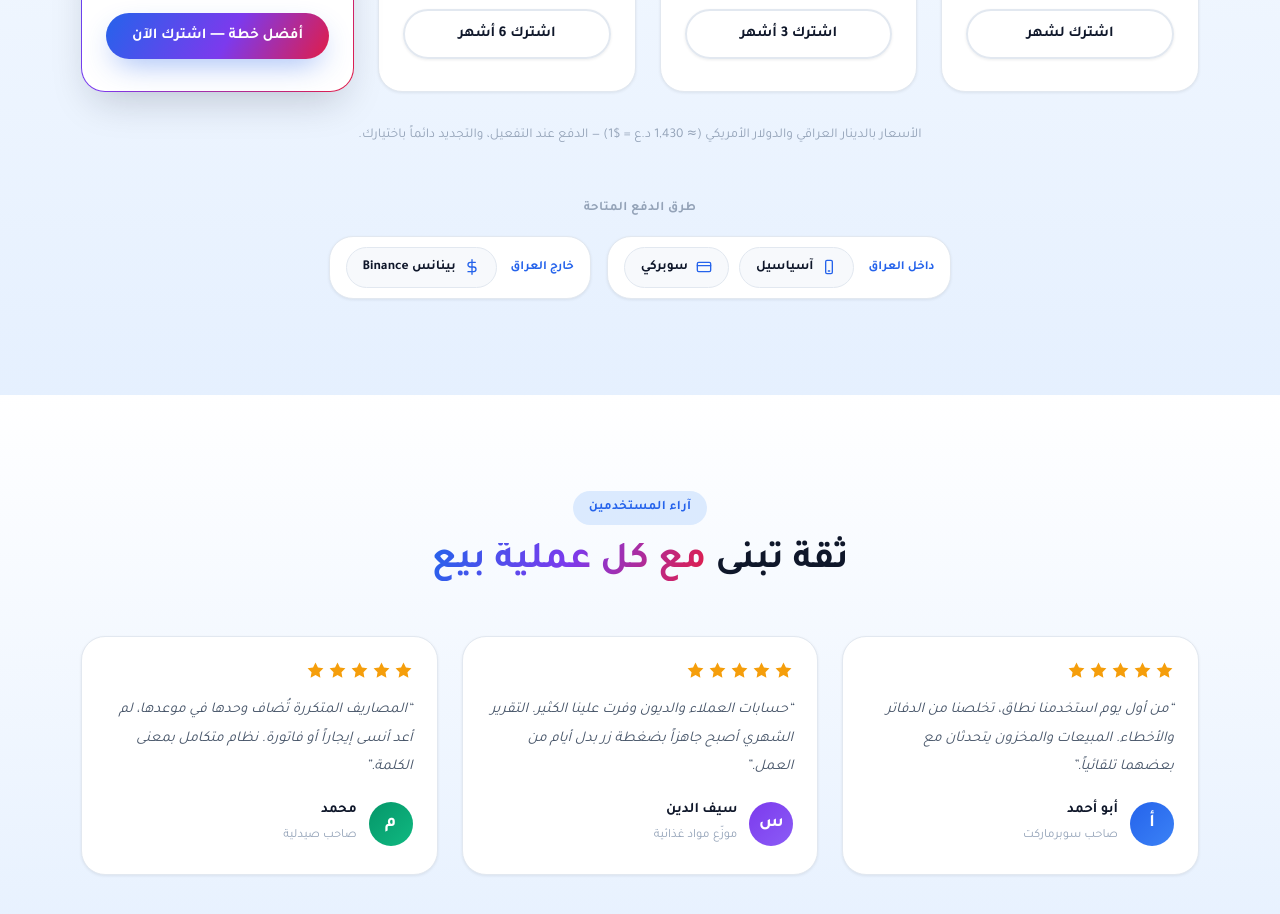
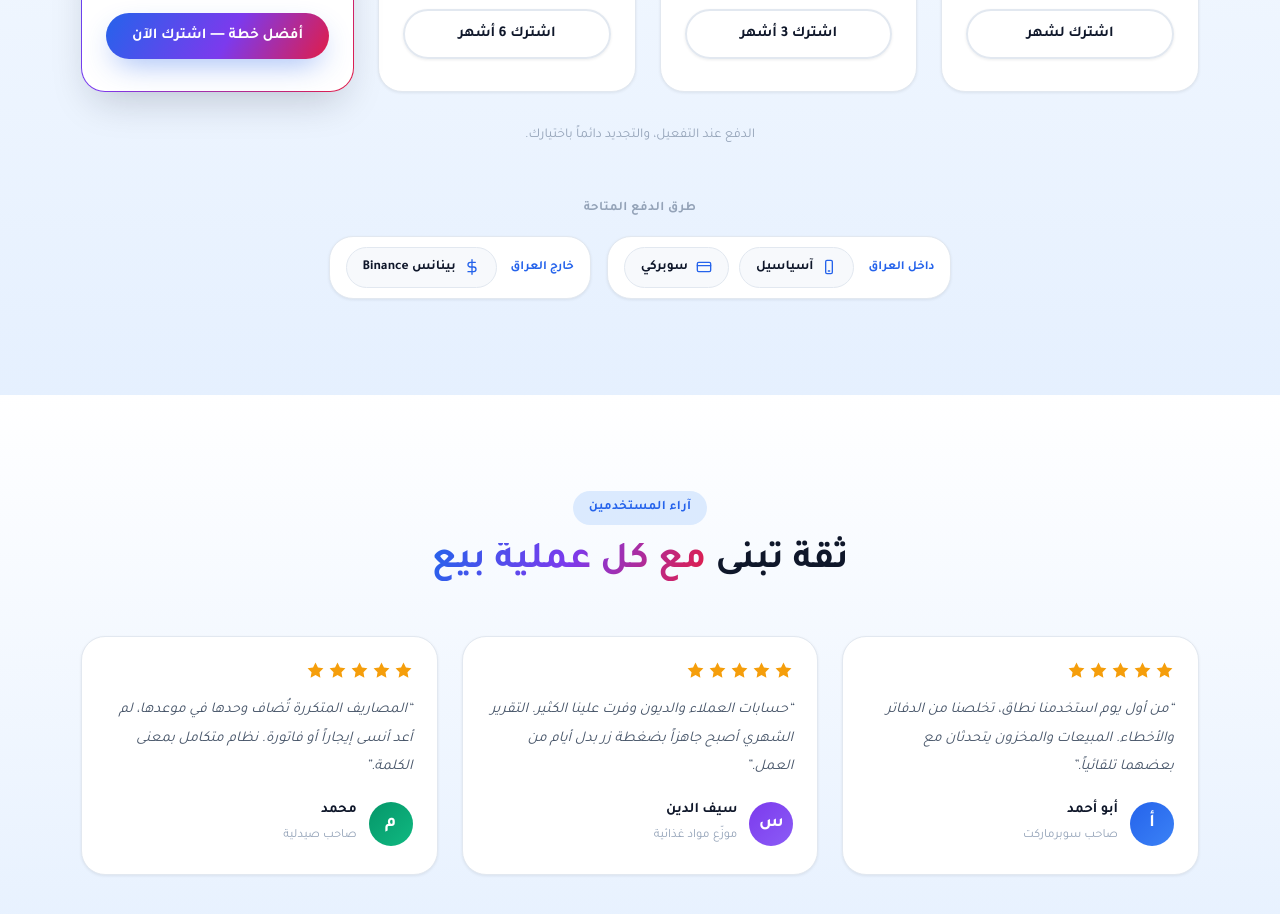
Before and after one commit to ttreda8aa-ops/web_info, a plain HTML site: page index.html in a window 1280 px wide. Shown: the part 3813-4727 px from the top of the page. Drawn offline with Linux system fonts and the light colour scheme.

Commit message:
Add files via upload

```diff
--- a/index.html
+++ b/index.html
@@ -582,7 +582,7 @@
           </article>
         </div>
 
-        <p class="price-note reveal">الأسعار بالدينار العراقي والدولار الأمريكي (≈ 1,430 د.ع = $1) — الدفع عند التفعيل، والتجديد دائماً باختيارك.</p>
+        <p class="price-note reveal">الدفع عند التفعيل، والتجديد دائماً باختيارك.</p>
 
         <div class="payments reveal">
           <span class="payments-title">طرق الدفع المتاحة</span>
```
